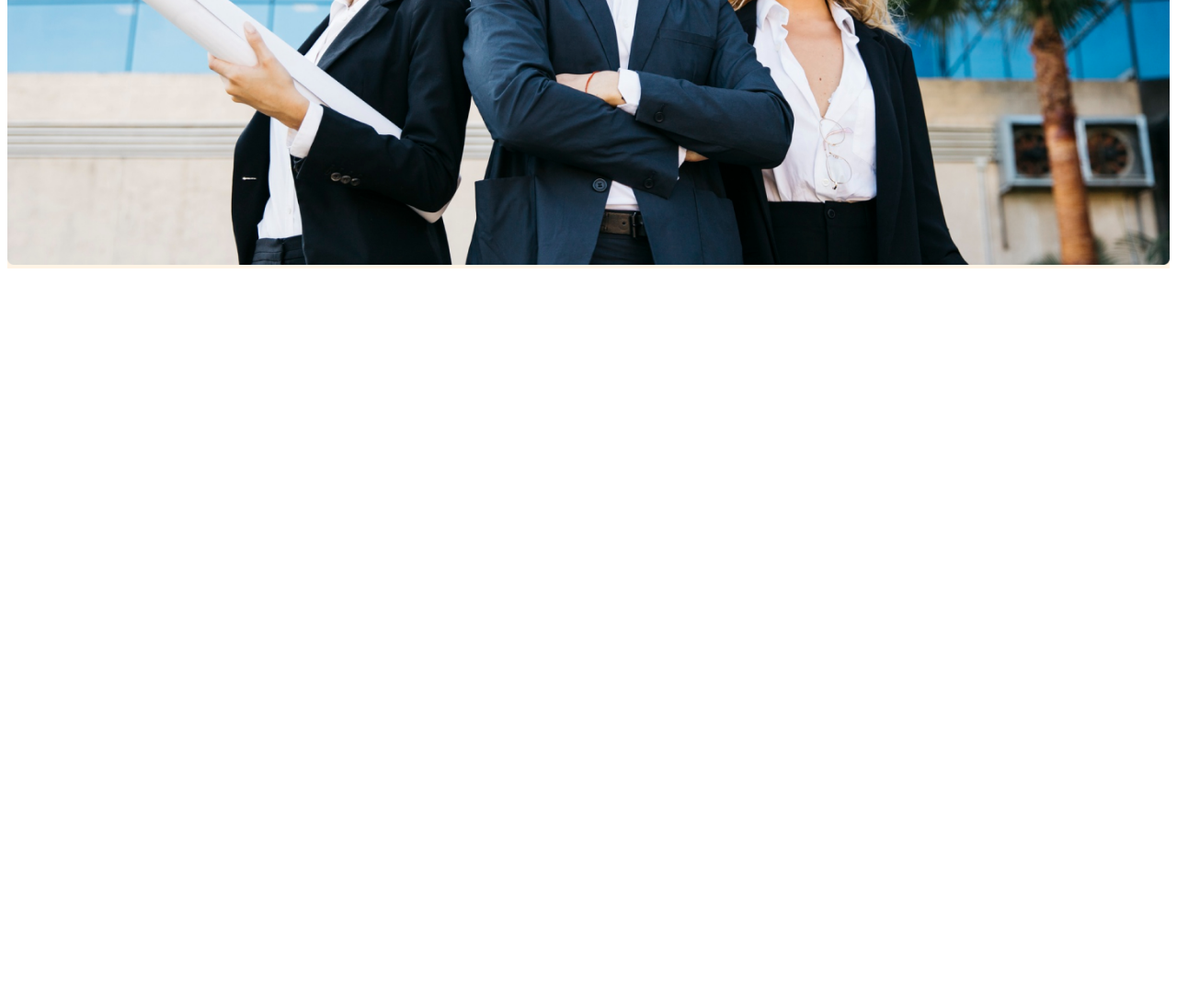
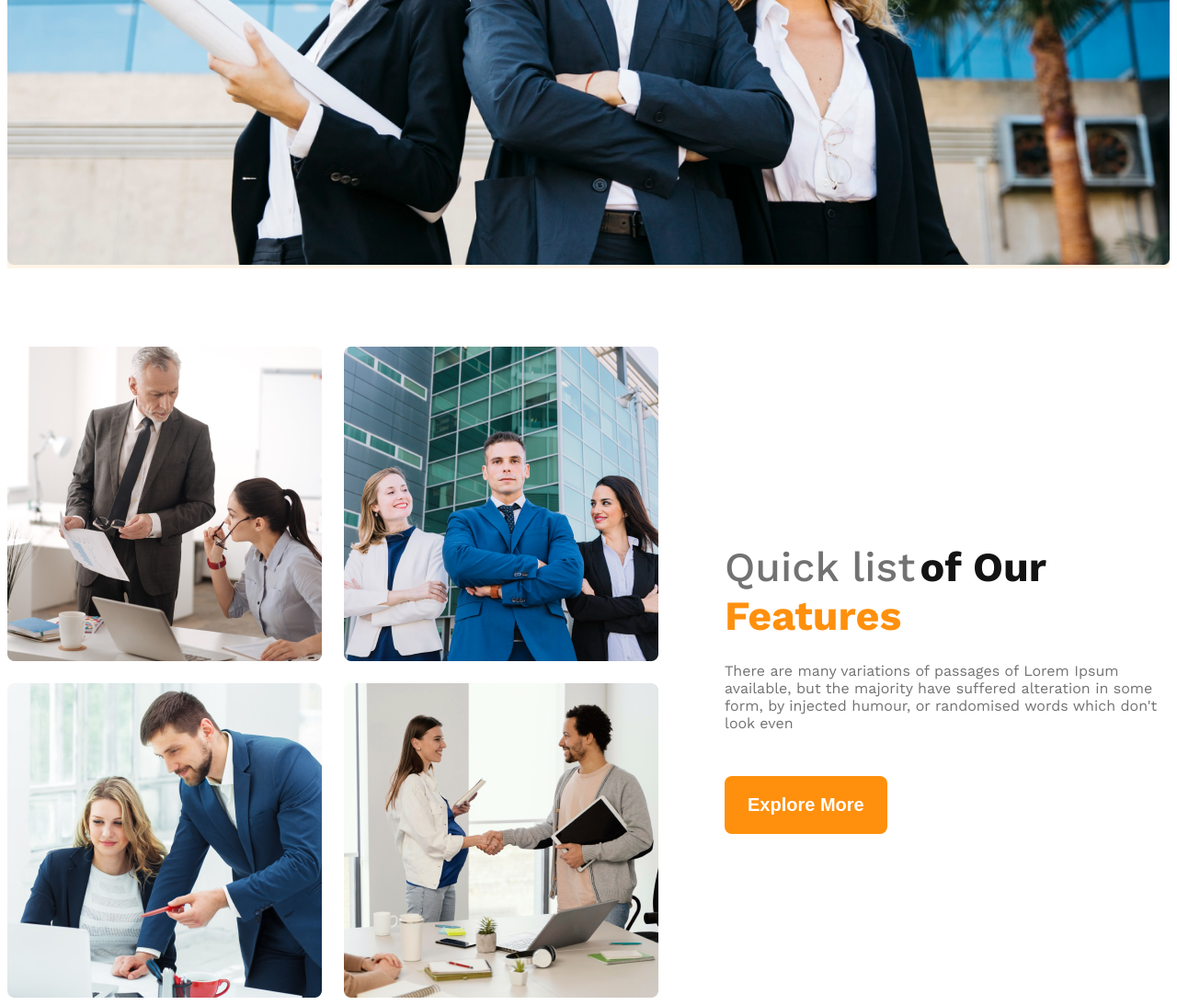
Before and after one commit to NureAlam68/architects-responsive-website, a plain HTML site: page index.html in a window 1280 px wide. Shown: the part 911-2004 px from the top of the page at 92% size. Before the commit the page ends 1211 px from the top, so only its background shows below. Drawn offline with nearby package versions, Linux system fonts and the light colour scheme.

Commit message:
added teams section

```diff
--- a/index.html
+++ b/index.html
@@ -22,7 +22,7 @@
                 <h1 class="banner-title">Brand New<br>
                     Group of Architects
                     </h1>
-                    <p class="banner-description">There are many variations of passages of Lorem Ipsum available, but the majority have suffered alteration in some form, by injected humour, or randomised words which don't look even</p>
+                    <p class="banner-description text-light-gray">There are many variations of passages of Lorem Ipsum available, but the majority have suffered alteration in some form, by injected humour, or randomised words which don't look even</p>
                     <button class="btn-primary">Explore More</button>
             </div>
             <div class="banner-img">
@@ -30,7 +30,21 @@
             </div>
         </div>
     </header>
-    <main></main>
+    <main>
+        <section class="teams display-flex">
+            <div class="team-img-container">
+                <img src="images/team1.png" alt="two architect discussing about design">
+                <img src="images/team2.png" alt="two architect discussing about design">
+                <img src="images/team3.png" alt="two architect discussing about design">
+                <img src="images/team4.png" alt="two architect discussing about design">
+            </div>
+            <div class="our-features">
+                <h3><span id="span-one">Quick list</span> <span id="span-two">of Our</span><br> <span id="span-three">Features</span></h3>
+                <p class="text-light-gray">There are many variations of passages of Lorem Ipsum available, but the majority have suffered alteration in some form, by injected humour, or randomised words which don't look even</p>
+                <button class="btn-primary">Explore More</button>
+            </div>
+        </section>
+    </main>
     <footer></footer>
 </body>
 </html>
--- a/styles/style.css
+++ b/styles/style.css
@@ -57,6 +57,7 @@
 
 .navbar, .banner {
     max-width: 1920px;
+    max-height: 1322px;
     margin: 0 auto;
 }
 
@@ -92,9 +93,75 @@
     max-width: 100%;
 }
 
+/* main related style */
+main {
+    max-width: 1440px;
+    margin: 0 auto;
+}
+
+.teams {
+    align-items: center;
+}
+
+.team-img-container {
+    display: grid;
+    grid-template-columns: repeat(2, 1fr);
+    gap: 24px;
+    margin-top: 85px;
+}
+
+.our-features {
+    margin-left: 72px;
+    max-width: 537px;
+    margin-top: 100px;
+}
+
+#span-one {
+    font-size: 2.8rem;
+    color: rgba(114, 114, 114, 1);
+    font-weight: 500;
+}
+
+#span-two {
+    font-size: 2.8rem;
+    color: rgba(19, 19, 19, 1);
+    font-weight: 700;
+}
+
+#span-three {
+    font-size: 2.8rem;
+    color: #FF900E;
+}
+
+.our-features button {
+    margin-top: 32px;
+}
+
+.our-features p {
+    margin-top: 24px;
+}
+
+
 /* responsive media query */
 @media screen and (max-width: 576px) {
-    .navbar, .nav-links {
+    .navbar,
+    .nav-links,
+    .teams {
+        flex-direction: column;
+    }
+
+    .team-img-container {
+        grid-template-columns: repeat(1, 1fr);
+    }
+
+    .our-features {
+        margin-right: 90px;
+    }
+}
+
+/* medium size device */
+@media screen and (min-width: 576px) and (max-width: 992px) {
+    .teams {
         flex-direction: column;
     }
 }
```
